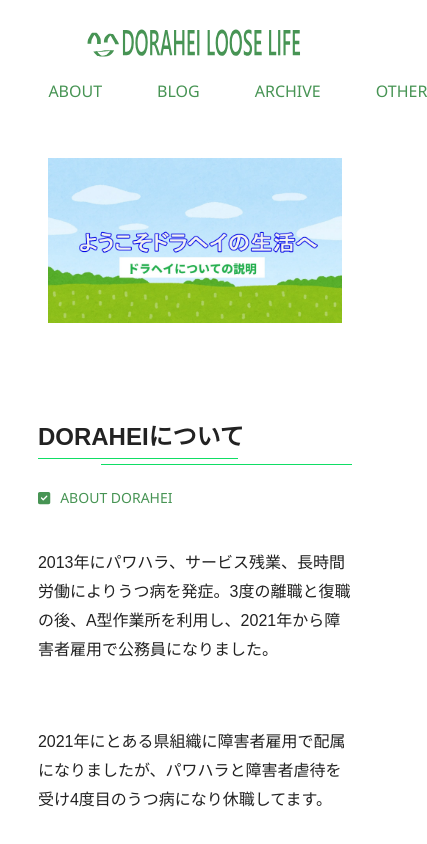
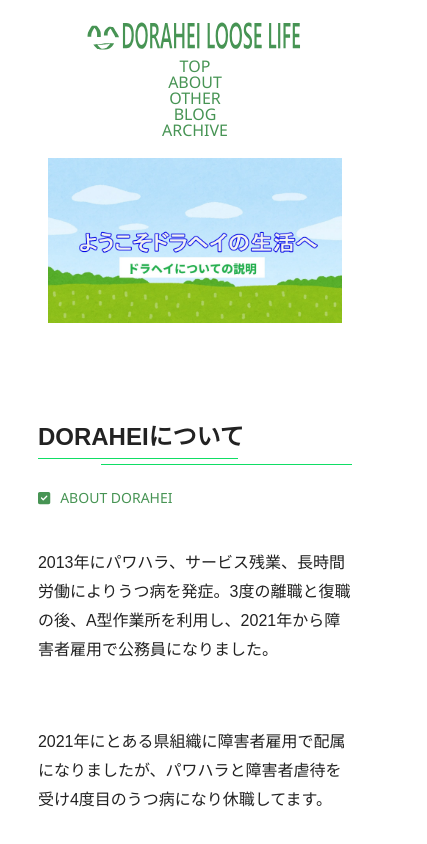
Before and after one commit to Dorahei/dorahei-gatsby-blog-v2, a Gatsby site: page /about in a window 390 px wide. Shown: the top 844 px of the page, 427 px wide, since content can reach past the window. Built offline with nearby package versions, Linux system fonts and the light colour scheme; Gatsby itself is replaced by a stand-in of ours.

Commit message:
navbar css change

```diff
--- a/src/components/header.js
+++ b/src/components/header.js
@@ -47,13 +47,13 @@ const Header = () => (
             <Link to={`/about/`}>ABOUT</Link>
           </li>
           <li>
+            <Link to={`/other/`}>OTHER</Link>
+          </li>
+          <li>
             <Link to={`/blog/`}>BLOG</Link>
           </li>
           <li>
             <Link to={`/archive/`}>ARCHIVE</Link>
-          </li>
-          <li>
-            <Link to={`/other/`}>OTHER</Link>
           </li>
         </ul>
       </nav>
--- a/src/components/layout.css
+++ b/src/components/layout.css
@@ -83,7 +83,7 @@ svg {
   display: flex;
   justify-content: center;
   list-style: none;
-  margin-top: 18px;
+  margin-top: 32px;
   color: #479454;
 }
 
@@ -93,13 +93,23 @@ svg {
 
 @media (min-width: 768px) {
   .nav ul {
-    margin-top: 0;
+    margin-top: 40px;
   }
   .header .container {
     flex-direction: row;
     justify-content: space-between;
     align-items: center;
     height: 100px;
+  }
+}
+/* 2024/02/25 CSS追加 */
+@media (max-width: 568px) {
+  .nav ul {
+    flex-direction: column;
+    margin: 0px;
+  }
+  .nav li:not(:last-child) {
+    margin-right: 0px;
   }
 }
 
@@ -699,7 +709,8 @@ blockquote {
   box-sizing: border-box;
   font-style: italic;
   color: #464646;
-  border-left: solid 50px #30b458;
+  border-left: 4px solid #30b458;
+  box-shadow: 0 2px 4px rgba(0, 0, 0, 0.14);
   border-radius: 0.5em;
   background: #dcffdc;
 }
```
Also changed, not shown: README.md.
